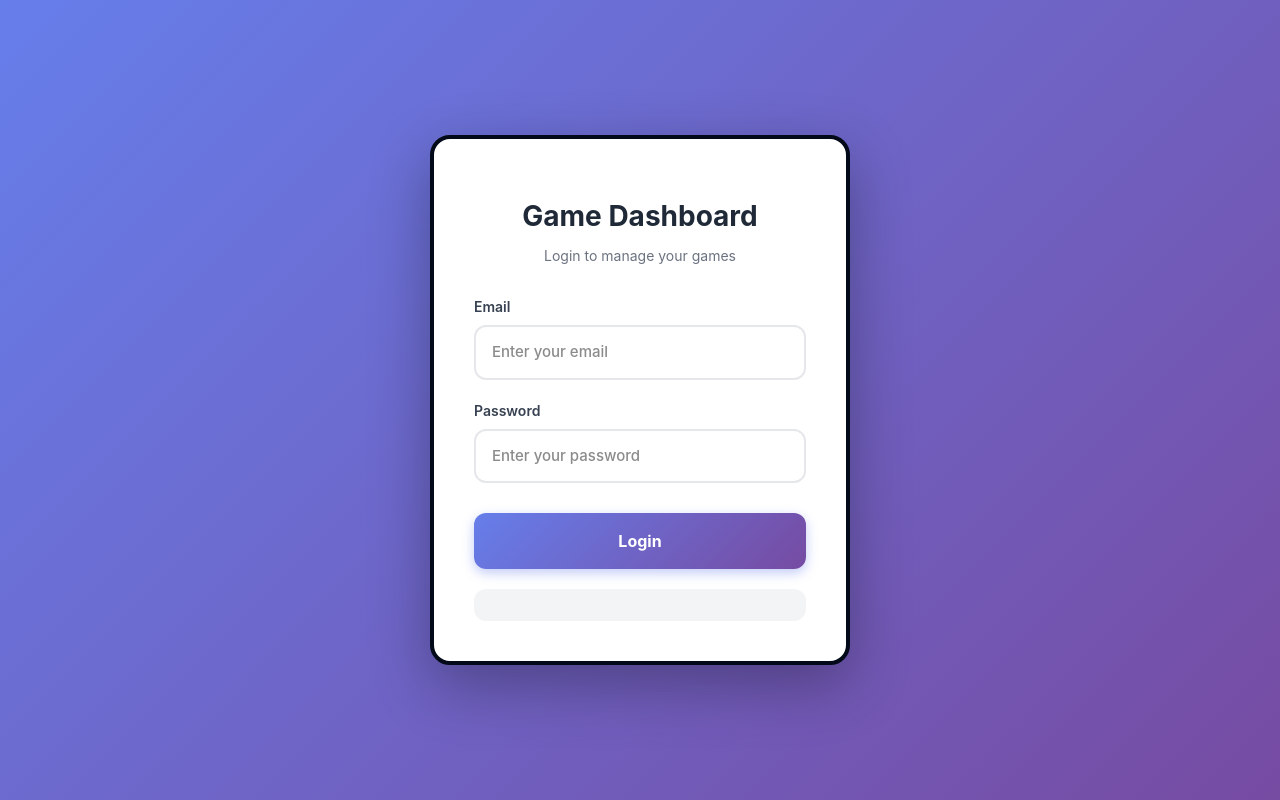
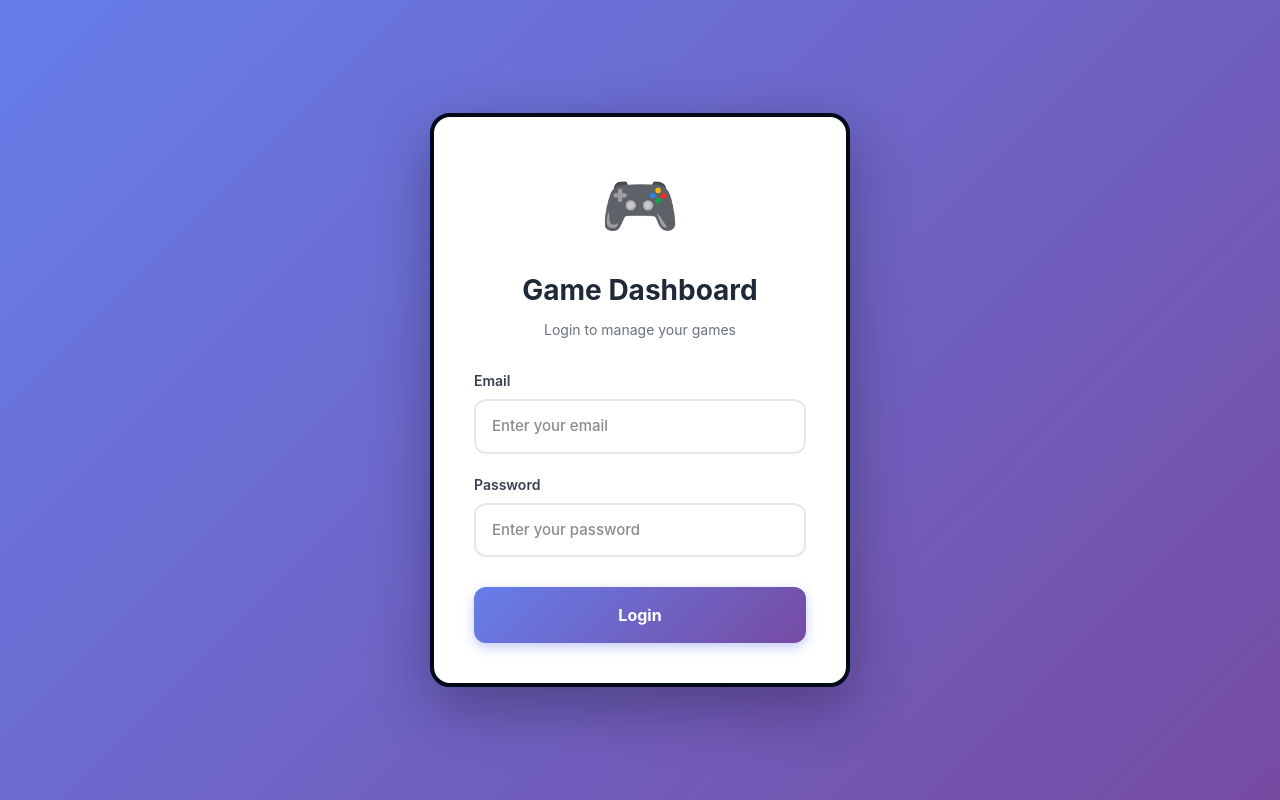
Before and after one commit to mohamed-mydeen/Game_Dashboard, a Next.js app in the folder frontend/: page / in a window 1280 px wide. Built offline with nearby package versions, Linux system fonts and the light colour scheme.

Commit message:
Update page.tsx

```diff
--- a/frontend/app/page.tsx
+++ b/frontend/app/page.tsx
@@ -133,7 +133,7 @@ export default function LoginPage() {
         setError(data.message || "Login failed");
       }
     } catch (err) {
-      setError("Cannot connect to server. Make sure backend is running on port 5000.");
+      setError("Cannot connect to server. Make sure backend is running.");
     } finally {
       setLoading(false);
     }
@@ -143,7 +143,7 @@ export default function LoginPage() {
     <div style={styles.wrapper}>
       <div style={styles.loginBox}>
         <div style={styles.header}>
-          <div style={styles.icon}></div>
+          <div style={styles.icon}>🎮</div>
           <h1 style={styles.title}>Game Dashboard</h1>
           <p style={styles.subtitle}>Login to manage your games</p>
         </div>
@@ -188,10 +188,7 @@ export default function LoginPage() {
           </button>
         </form>
 
-        <div style={styles.demoInfo}>
 
-
-        </div>
       </div>
     </div>
   );
```
